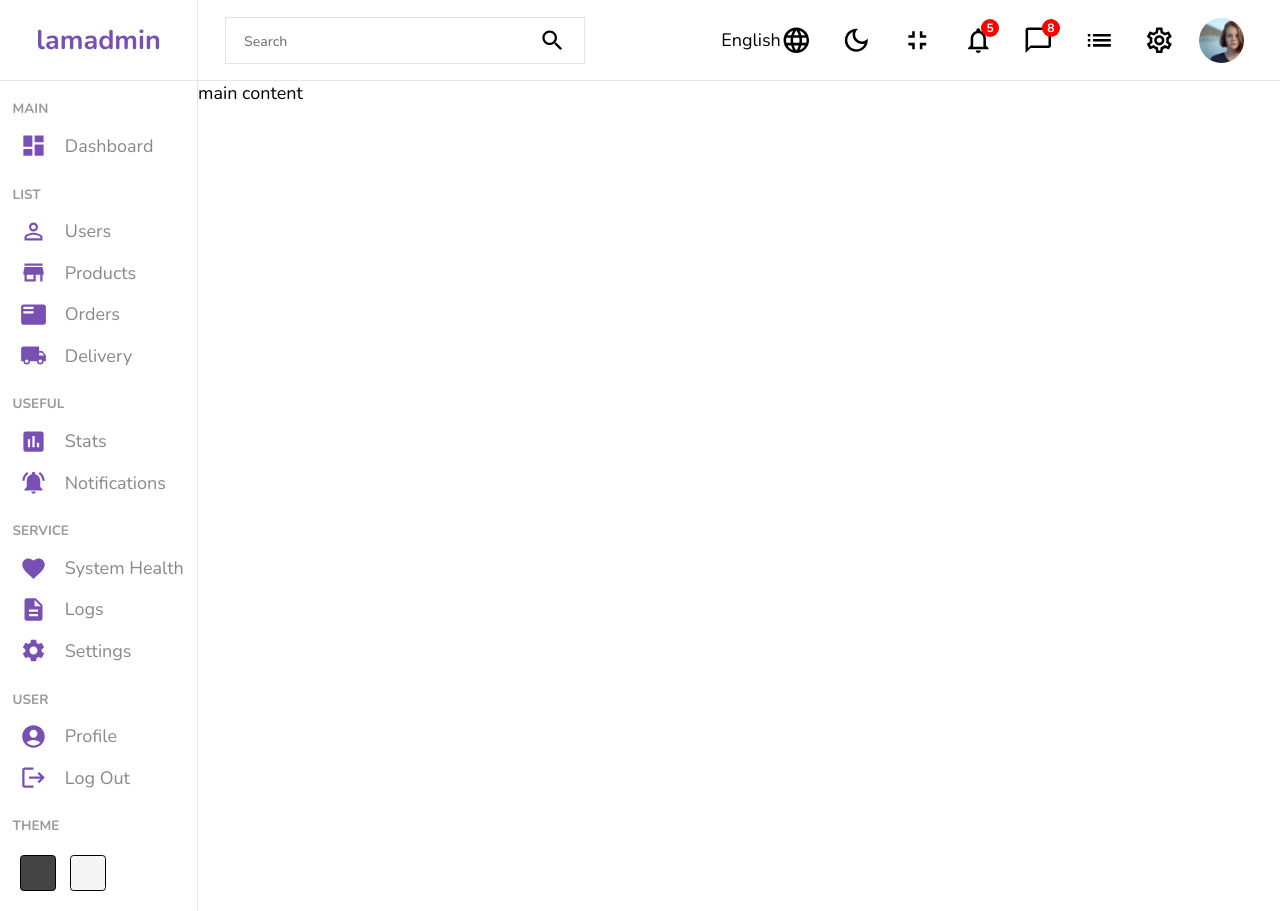
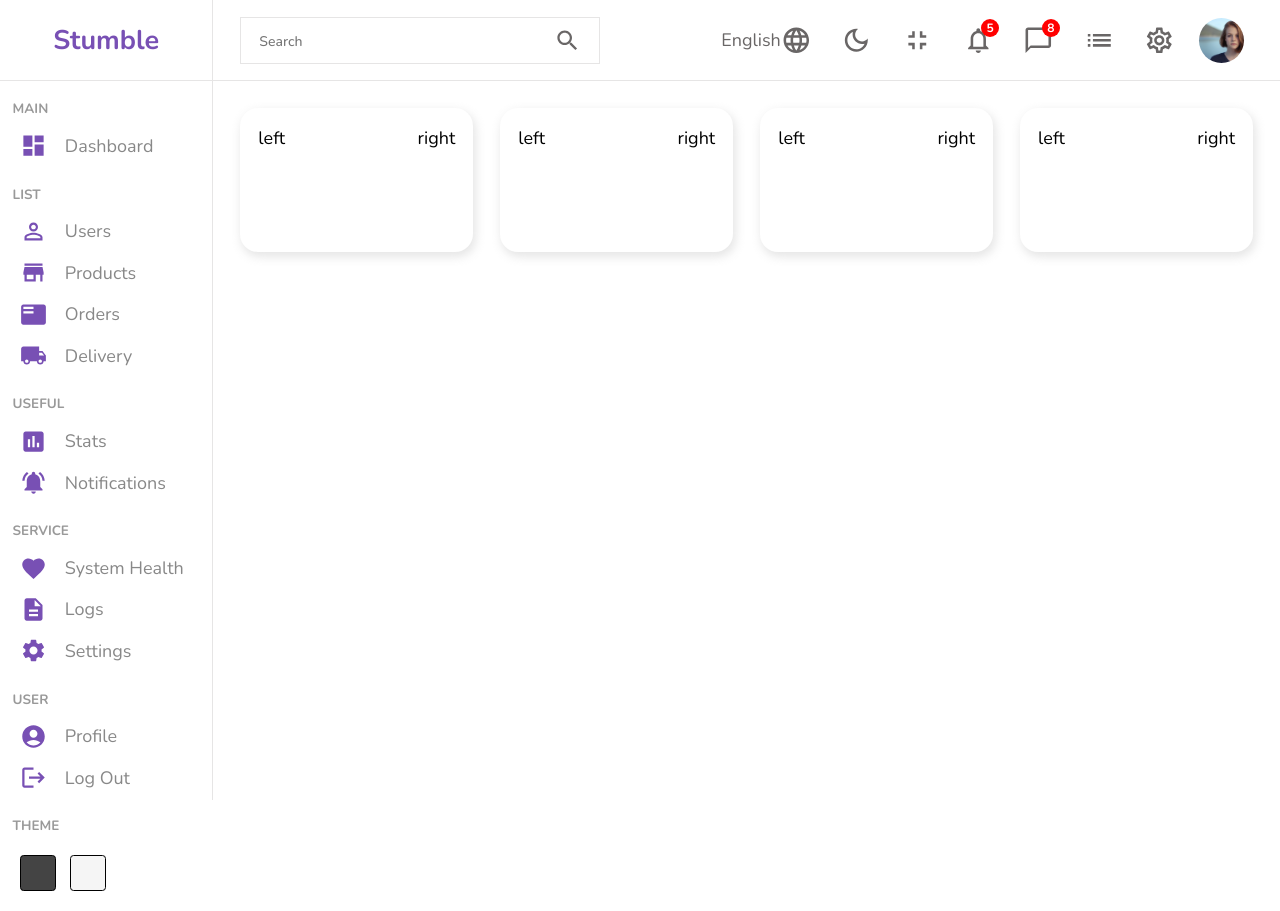
Before and after one commit to Gokul-Nath-27/admin-dashboard, a React (Create React App) app: page / in a window 1280 px wide. Built offline with nearby package versions, Linux system fonts and the light colour scheme.

Commit message:
postion fixed for navbar and sidebargit

```diff
--- a/src/components/navbar/navbar.scss
+++ b/src/components/navbar/navbar.scss
@@ -10,6 +10,7 @@
         align-items: center;
         width:100%;
         padding: 0 1.5rem;
+        color: rgb(105, 102, 102);
         .search{
             min-width: 20rem;
             display: flex;
--- a/src/components/sidebar/Sidebar.jsx
+++ b/src/components/sidebar/Sidebar.jsx
@@ -15,7 +15,7 @@ import DescriptionIcon from '@mui/icons-material/Description';
 const Sidebar = () => {
     return (
         <div className="sidebar">
-            <div className="top"><span className="logo">lamadmin</span></div>
+            <div className="top"><span className="logo">Stumble</span></div>
             <div className="center">
                 <ul>
                     <p className="title">MAIN</p>
--- a/src/components/sidebar/sidebar.scss
+++ b/src/components/sidebar/sidebar.scss
@@ -1,7 +1,8 @@
 .sidebar{
-    flex-grow: 1;
     border-right: 0.01rem solid hsl(0, 2%, 90%);
-    min-height: 100vh;
+    height: 100vh;
+
+
     .top{
         height: 4.5rem;
         display: flex;
--- /dev/null
+++ b/src/components/widget/Widget.jsx
@@ -0,0 +1,11 @@
+import './widget.scss'
+const Widget = () => {
+    return (
+        <div className="widget">
+            <div className="left">left</div>
+            <div className="right">right</div>
+        </div>
+    )
+}
+
+export default Widget
--- /dev/null
+++ b/src/components/widget/widget.scss
@@ -0,0 +1,10 @@
+.widget{
+    display: flex;
+    justify-content: space-between;
+    flex:1;
+    border-radius: 1rem;
+    padding: 1rem;
+    -webkit-box-shadow: 2px 4px 10px 1px rgba(0,0,0,0.47);
+    box-shadow: 2px 4px 10px 1px rgba(201,201,201,0.47);
+    height:8rem;
+}
--- a/src/pages/home_page/Home.jsx
+++ b/src/pages/home_page/Home.jsx
@@ -1,13 +1,19 @@
 import './home.scss'
 import Sidebar from '../../components/sidebar/Sidebar'
 import Navbar from '../../components/navbar/Navbar'
+import Widget from '../../components/widget/Widget'
 const Home = () => {
     return (
         <div className='home'>
             <Sidebar />
             <div className="home_container">
                 <Navbar />
-                main content
+                <div className="widgets">
+                    <Widget />
+                    <Widget />
+                    <Widget />
+                    <Widget />
+                </div>
             </div>
         </div>
     )
--- a/src/pages/home_page/home.scss
+++ b/src/pages/home_page/home.scss
@@ -1,7 +1,15 @@
 .home{
-    display: flex;
-
+    display: grid;
+    grid-template-columns: 1fr 5fr;
+    height: 100vh;
     .home_container{
-        flex-grow: 20;
+        height: inherit;
+        .widgets{
+            height: calc(100vh - 4.5rem);
+            display: flex;
+            gap:1.5rem;
+            padding: 1.5rem;
+            overflow-y: scroll;
+        }
     }
 }
```
